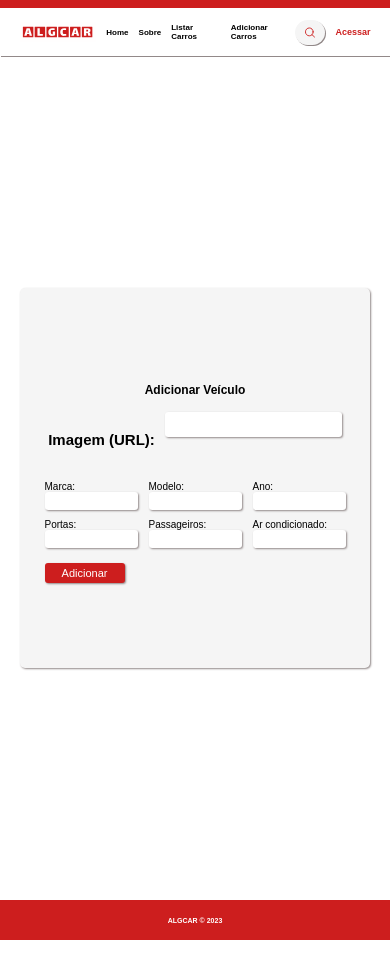
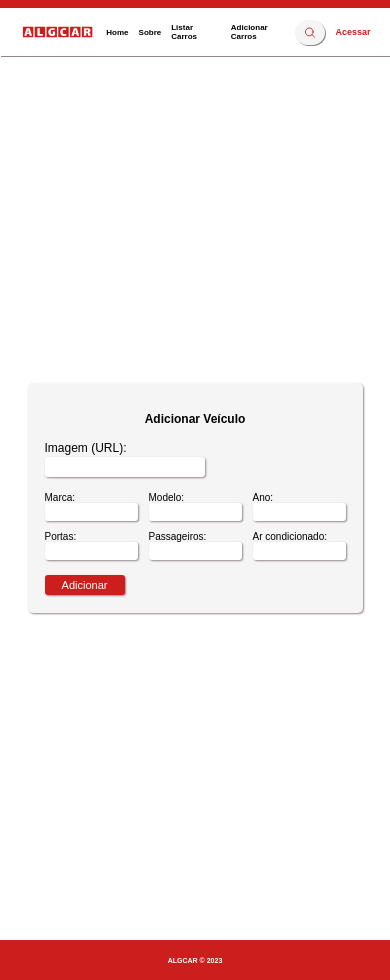
Before and after one commit to JoseCMessias/alg-car, a React (Vite) app in the folder algCar/: page /add in a window 390 px wide. Before the commit the page ends 940 px from the top, so only its background shows below. Built offline with nearby package versions, Linux system fonts and the light colour scheme.

Commit message:
atualização do css e jsx

```diff
--- a/algCar/src/pages/Adicionar/AdicionarVeiculos.jsx
+++ b/algCar/src/pages/Adicionar/AdicionarVeiculos.jsx
@@ -5,22 +5,23 @@ import "./adicionarVeiculo.css";
 export const AdicionarVeiculos = ({}) => {
     const navigate = useNavigate();
     const [veiculo, setVeiculo] = useState({
-    image: '',
-    marca: '',
-    modelo: '',
-    ano: '',
-    portas: '',
-    passageiros: '',
-    portaMala: '',
-    volante: '',
-    ar: '',
-    direcao: '',
+        image: "",
+        marca: "",
+        modelo: "",
+        ano: "",
+        portas: "",
+        passageiros: "",
+        portaMala: "",
+        volante: "",
+        ar: "",
+        direcao: "",
     });
 
     const handleSubmit = (event) => {
         event.preventDefault();
 
-    const storedVeiculos = JSON.parse(localStorage.getItem("veiculos")) || [];
+        const storedVeiculos =
+            JSON.parse(localStorage.getItem("veiculos")) || [];
         storedVeiculos.push(veiculo);
         localStorage.setItem("veiculos", JSON.stringify(storedVeiculos));
 
@@ -36,76 +37,113 @@ export const AdicionarVeiculos = ({}) => {
                     <div className="form-inputs">
                         <div className="add-grupo-img">
                             <label className="add-label-img">
-                Imagem (URL):
+                                <div className="url-add">Imagem (URL):</div>
+
+                                <div className="input-url-add">
                                     <input
-                  className="picture"
                                         type="text"
                                         name="image"
                                         required
                                         value={veiculo.image}
-                  onChange={(e) => setVeiculo({ ...veiculo, image: e.target.value })}
+                                        onChange={(e) =>
+                                            setVeiculo({
+                                                ...veiculo,
+                                                image: e.target.value,
+                                            })
+                                        }
                                     />
+                                </div>
                             </label>
                         </div>
 
                         <div className="add-grupo">
                             <label className="form-label">
                                 Marca:
-                    <input type="text"
+                                <input
+                                    type="text"
                                     name="marca"
                                     required
                                     value={veiculo.marca}
-                        onChange={
-                            (e) => setVeiculo({ ...veiculo, marca: e.target.value})
-                        }/>
+                                    onChange={(e) =>
+                                        setVeiculo({
+                                            ...veiculo,
+                                            marca: e.target.value,
+                                        })
+                                    }
+                                />
                             </label>
                             <label className="form-label">
                                 Modelo:
-                   <input type="text"
+                                <input
+                                    type="text"
                                     name="modelo"
                                     required
                                     value={veiculo.modelo}
-                       onChange={
-                            (e) => setVeiculo({ ...veiculo, modelo: e.target.value})
-                        }/>
+                                    onChange={(e) =>
+                                        setVeiculo({
+                                            ...veiculo,
+                                            modelo: e.target.value,
+                                        })
+                                    }
+                                />
                             </label>
                             <label className="form-label">
                                 Ano:
-                        <input type="number"
+                                <input
+                                    type="number"
                                     name="ano"
                                     value={veiculo.ano}
-                        onChange={
-                            (e) => setVeiculo({ ...veiculo, ano: e.target.value})
-                        }/>
+                                    onChange={(e) =>
+                                        setVeiculo({
+                                            ...veiculo,
+                                            ano: e.target.value,
+                                        })
+                                    }
+                                />
                             </label>
                         </div>
-            <div  className="add-grupo">
+                        <div className="add-grupo">
                             <label className="form-label">
                                 Portas:
-                        <input type="number"
+                                <input
+                                    type="number"
                                     name="portas"
                                     value={veiculo.portas}
-                        onChange={
-                            (e) => setVeiculo({ ...veiculo, portas: e.target.value})
-                        }/>
+                                    onChange={(e) =>
+                                        setVeiculo({
+                                            ...veiculo,
+                                            portas: e.target.value,
+                                        })
+                                    }
+                                />
                             </label>
                             <label className="form-label">
                                 Passageiros:
-                        <input type="number"
+                                <input
+                                    type="number"
                                     name="passageiros"
                                     value={veiculo.passageiros}
-                        onChange={
-                            (e) => setVeiculo({ ...veiculo, passageiros: e.target.value})
-                        }/>
+                                    onChange={(e) =>
+                                        setVeiculo({
+                                            ...veiculo,
+                                            passageiros: e.target.value,
+                                        })
+                                    }
+                                />
                             </label>
                             <label className="form-label">
                                 Ar condicionado:
-                        <input type="text"
+                                <input
+                                    type="text"
                                     name="ar"
                                     value={veiculo.ar}
-                        onChange={
-                            (e) => setVeiculo({ ...veiculo, ar: e.target.value})
-                        }/>
+                                    onChange={(e) =>
+                                        setVeiculo({
+                                            ...veiculo,
+                                            ar: e.target.value,
+                                        })
+                                    }
+                                />
                             </label>
                         </div>
                         <div className="form-button">
--- a/algCar/src/pages/Adicionar/adicionarVeiculo.css
+++ b/algCar/src/pages/Adicionar/adicionarVeiculo.css
@@ -8,6 +8,8 @@
     flex-direction: column;
     justify-content: center;
     align-items: center;
+    padding-top: 20px;
+    padding-bottom: 20px;
     height: 100vh;
 }
 
@@ -37,7 +39,7 @@
     padding: 10px;
 }
 
-.add-label-img{
+.add-label-img {
     display: flex;
     justify-content: center;
     align-items: center;
@@ -46,31 +48,30 @@
 }
 
 /*.... AQUI ....*/
-.add-grupo-img{
-    display: flex;
-    flex-direction: column-reverse;
-    justify-content: center;
-    align-items: center;
+
+.add-grupo-img label {
+    font-size: 15px;
+    gap: 2px;
 }
 
-.add-grupo-img label{
-    font-family: sans-serif;
-    font-size: 15px;
-    font-weight: bold;
-    gap: 10px;
+.add-label-img {
+    display: flex;
+    flex-direction: column;
+    justify-content: center;
+    align-items: start;
 }
 
-.add-grupo-img input{
+.add-grupo-img input {
+    display: flex;
+    justify-content: start;
+    align-items: center;
     height: 25px;
-    max-width: 200px;
     border-radius: 3px;
+    padding-left: 10px;
+    color: #737373;
     border: none;
+    outline: none;
     box-shadow: 1px 1px 2px rgb(146, 137, 137);
-}
-
-.adicionaIMG img {
-    height: 100px;
-    border-radius: 5px;
 }
 
 .add-grupo {
@@ -117,8 +118,8 @@
 
 @media screen and (max-width: 670px) {
     .form-container {
-        height: 430px;
-        width: 450px;
+        height: 290px;
+        width: 420px;
     }
 
     .Titulo-adicionar {
@@ -127,17 +128,13 @@
         font-size: 15px;
     }
 
-    .form-input {
-        padding: 3px;
-    }
-
-    .add-label-img{
+    .add-label-img {
         border-radius: 3px;
         margin-bottom: 5px;
     }
 
-    .add-grupo-img input {
-        margin-bottom: 30px;
+    .url-add {
+        font-size: 12px;
     }
 
     .add-grupo-img span {
@@ -177,8 +174,8 @@
 
 @media screen and (max-width: 480px) {
     .form-container {
-        height: 380px;
-        width: 350px;
+        height: 230px;
+        width: 335px;
     }
 
     .Titulo-adicionar {
@@ -191,20 +188,27 @@
         padding: 3px;
     }
 
-    .add-label-img{
-        border-radius: 3px;
-        margin-bottom: 5px;
+    .add-grupo-img label {
+        font-size: 10.5px;
+        gap: 2px;
+    }
+
+    .add-label-img {
+        display: flex;
+        flex-direction: column;
+        justify-content: flex-start;
+        align-items: start;
     }
 
     .add-grupo-img input {
-        margin-bottom: 30px;
-    }
-
-    .add-grupo-img span {
-        width: 130px;
-        height: 5px;
+        height: 20px;
+        max-width: 150px;
         border-radius: 3px;
-        font-size: 10px;
+        padding-left: 10px;
+        color: #737373;
+        border: none;
+        outline: none;
+        box-shadow: 1px 1px 2px rgb(146, 137, 137);
     }
 
     .add-grupo {
@@ -219,7 +223,6 @@
 
     .form-label {
         font-size: 10px;
-        margin-top: 9px;
     }
 
     .form-label input {
```
Lines whose indentation alone changed are shown as unchanged.
